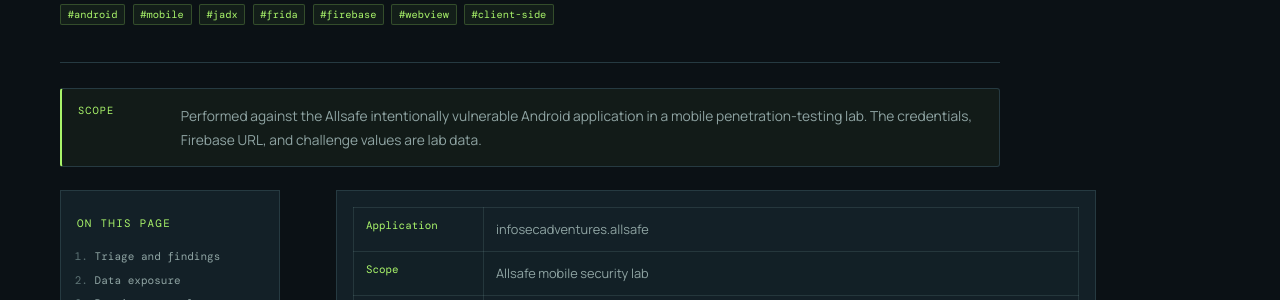
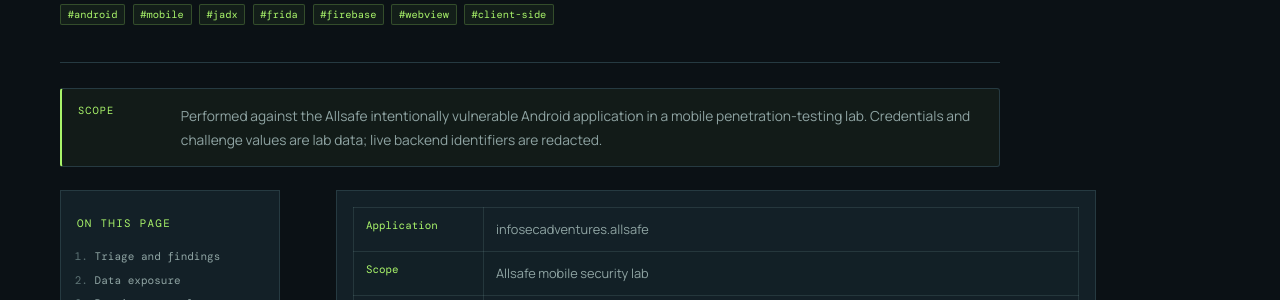
Before and after one commit to Zeyad-Karim/Zeyad-Karim.github.io, a Jekyll site: the page built from _posts/2026-08-28-allsafe-android.md, in a window 1280 px wide. Shown: the part 505-805 px from the top of the page. Built offline with Jekyll 4.4.1, drawn with Linux system fonts in a browser that asks for light colours; some of the changed text lies outside the part shown.

````diff
--- a/_includes/head.html
+++ b/_includes/head.html
@@ -6,6 +6,7 @@
 <link rel="preconnect" href="https://fonts.googleapis.com">
 <link rel="preconnect" href="https://fonts.gstatic.com" crossorigin>
 <link href="https://fonts.googleapis.com/css2?family=DM+Mono:wght@400;500&family=Manrope:wght@400;500;600;700;800&display=swap" rel="stylesheet">
+<link rel="icon" href="{{ '/assets/favicon.svg' | relative_url }}" type="image/svg+xml">
 <link rel="stylesheet" href="{{ '/assets/css/style.css' | relative_url }}">
 <link rel="alternate" type="application/rss+xml" title="{{ site.title }}" href="{{ '/feed.xml' | relative_url }}">
 <link rel="canonical" href="{{ page.url | replace:'index.html','' | absolute_url }}">
--- a/_posts/2026-08-28-allsafe-android.md
+++ b/_posts/2026-08-28-allsafe-android.md
@@ -11,7 +11,7 @@ reading_time: "11 min"
 tags: [android, mobile, jadx, frida, firebase, webview, client-side]
 techniques: [static analysis, dynamic instrumentation, data exposure, component testing]
 tools: [JADX, ADB, Frida, logcat]
-disclaimer: "Performed against the Allsafe intentionally vulnerable Android application in a mobile penetration-testing lab. The credentials, Firebase URL, and challenge values are lab data."
+disclaimer: "Performed against the Allsafe intentionally vulnerable Android application in a mobile penetration-testing lab. Credentials and challenge values are lab data; live backend identifiers are redacted."
 toc_items:
   - id: "triage"
     label: "Triage and findings"
@@ -76,10 +76,10 @@ password: supersecurepassword
 The Firebase reference was also discoverable from the application resources. Appending `/.json` to the lab endpoint returned the database contents without an authenticated session:
 
 ```text
-https://allsafe-8cef0.firebaseio.com/.json
+https://<redacted-lab-project>.firebaseio.com/.json
 ```
 
-<figure class="evidence"><img src="{{ '/assets/writeups/allsafe-android/firebase-json.webp' | relative_url }}" alt="Firebase JSON response from the Allsafe lab" loading="lazy"><figcaption>Configuration and backend references in the APK led to an exposed lab database.</figcaption></figure>
+<figure class="evidence"><img src="{{ '/assets/writeups/allsafe-android/firebase-resources-redacted.jpg' | relative_url }}" alt="Redacted Firebase resource configuration from the Allsafe lab" loading="lazy"><figcaption>Configuration and backend references in the APK led to an exposed lab database. Project identifiers and keys are redacted.</figcaption></figure>
 
 <div class="callout finding"><span class="callout-label">finding</span><p>Client-side discovery is enough to find a backend, but authorization must still be enforced by the backend. Hiding a URL in an APK is not access control.</p></div>
 
--- a/_sass/main.scss
+++ b/_sass/main.scss
@@ -57,7 +57,7 @@ strong { color: $text; font-weight: 700; }
 code { padding: .16em .4em; border: 1px solid rgba(169,244,106,.18); border-radius: 3px; color: $accent-strong; background: rgba(169,244,106,.07); font: .87em $mono; }
 pre { position: relative; overflow-x: auto; margin: 1.5rem 0; padding: 1.2rem 1.25rem; border: 1px solid $line; border-left: 2px solid $accent; border-radius: 4px; background: #0e171c; color: #d9e8df; font: .82rem/1.7 $mono; tab-size: 2; }
 pre code { padding: 0; border: 0; background: transparent; color: inherit; font-size: inherit; }
-.highlight { margin: 1.5rem 0; overflow: hidden; border-radius: 4px; background: #0e171c; }
+.highlight { margin: 1.5rem 0; overflow-x: auto; overflow-y: hidden; border-radius: 4px; background: #0e171c; }
 .highlight pre { margin: 0; border: 0; border-left: 2px solid $accent; }
 blockquote { margin: 1.5rem 0; padding: .9rem 1.1rem; border-left: 2px solid $blue; background: rgba(139,200,210,.06); color: $muted; }
 hr { border: 0; border-top: 1px solid $line-soft; margin: 2.25rem 0; }
````
Also changed, not shown: _posts/2026-08-28-root-me-web-exploitation.md (+1 -1 lines), .github/workflows/jekyll-build.yml (added), Gemfile.lock (added), assets/favicon.svg (added), assets/writeups/allsafe-android/firebase-json.webp (deleted), assets/writeups/allsafe-android/firebase-resources-redacted.jpg (added), assets/writeups/allsafe-android/p03-evidence-01.webp (deleted), assets/writeups/allsafe-android/p03-evidence-04.webp (deleted), assets/writeups/allsafe-android/p08-evidence-01.webp (deleted), assets/writeups/frida-android/p04-evidence-01.webp (deleted), assets/writeups/root-me-web-exploitation/collaborator-exfil-redacted.jpg (added), assets/writeups/root-me-web-exploitation/collaborator-exfil.webp (deleted), assets/writeups/root-me-web-exploitation/p02-evidence-04.webp (deleted), assets/writeups/root-me-web-exploitation/p03-evidence-06.webp (deleted), 2 other files.
